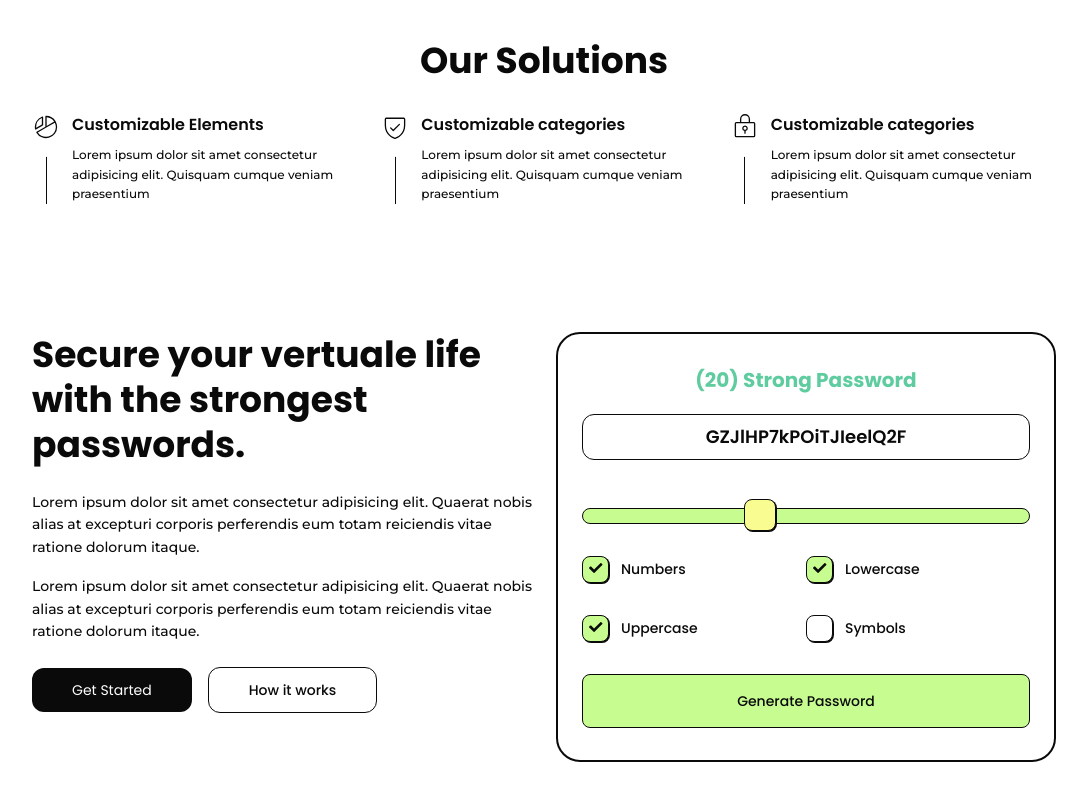
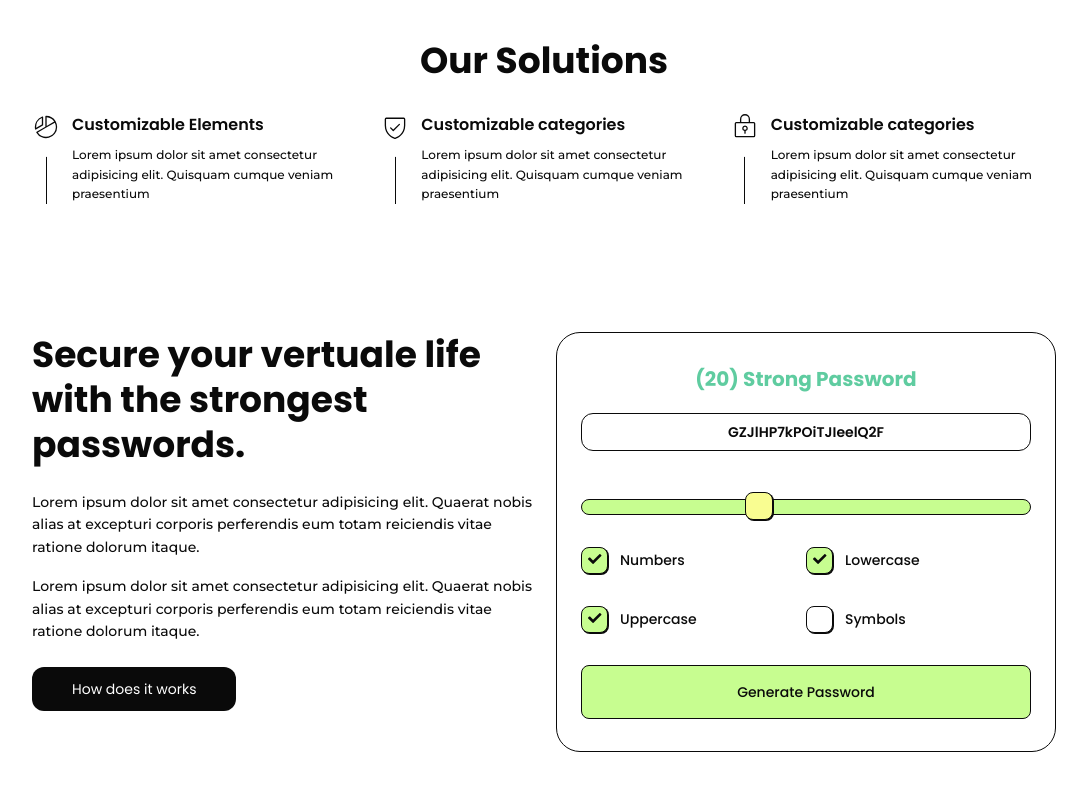
Before and after one commit to Abdallah01win/Passworld, a Vue app: page / in a window 1280 px wide. Shown: the part 807-1607 px from the top of the page, without its empty margins (96-1183 px from the left). Built offline with nearby package versions, Linux system fonts and the light colour scheme.

Commit message:
further restyle generator section

```diff
--- a/src/components/Generator.vue
+++ b/src/components/Generator.vue
@@ -115,7 +115,7 @@ export default {
 </script>
 
 <template>
-  <div class="rounded-3xl border-2 border-myBlack bg-background py-8 px-6 w-full /w-[330px] /h-[550px]  /text-background ">
+  <div class="rounded-3xl border border-myBlack bg-background py-8 px-6 w-full /w-[330px] /h-[550px]  /text-background ">
     <div
       class="text-center /md:w-[64%] /lg:w-[50%] /xl:w-[45%] flex flex-col gap-y-4 max-md:px-6 mx-auto"
     >
@@ -137,7 +137,7 @@ export default {
             type="text"
             :value="password"
             readonly
-            class="border border-myBlack rounded-xl text-lg py-2 px-4 font-semibold text-center w-full "
+            class="border border-myBlack rounded-xl text-sm py-2 px-4 font-semibold text-center w-full "
           />
         </div>
       </div>
@@ -269,8 +269,8 @@ export default {
 input[type="range"]::-webkit-slider-thumb {
   -webkit-appearance: none;
   appearance: none;
-  width: 32px;
-  height: 32px;
+  width: 28px;
+  height: 28px;
   background-color: #F9FD91;
   border: 1px solid #0A0A0A;
   border-radius: 8px;
@@ -280,8 +280,8 @@ input[type="range"]::-webkit-slider-thumb {
 }
 
 input[type="range"]::-moz-range-thumb {
-  width: 32px;
-  height: 32px;
+  width: 28px;
+  height: 28px;
   background-color: #F9FD91;
   border: 1px solid #0A0A0A;
   border-radius: 8px;
--- a/src/views/HomeView.vue
+++ b/src/views/HomeView.vue
@@ -24,11 +24,11 @@ import Hero from '../components/Hero.vue';
         <button
           class="bg-myBlack text-background rounded-xl py-3 px-10 font-normal"
         >
-          Get Started
+        How does it works
         </button>
-        <button class="border border-myBlack rounded-xl py-3 px-10">
+        <!-- <button class="border border-myBlack rounded-xl py-3 px-10">
           How it works
-        </button>
+        </button> -->
       </div>
     </div>
     <div class="flex justify-center">
```
